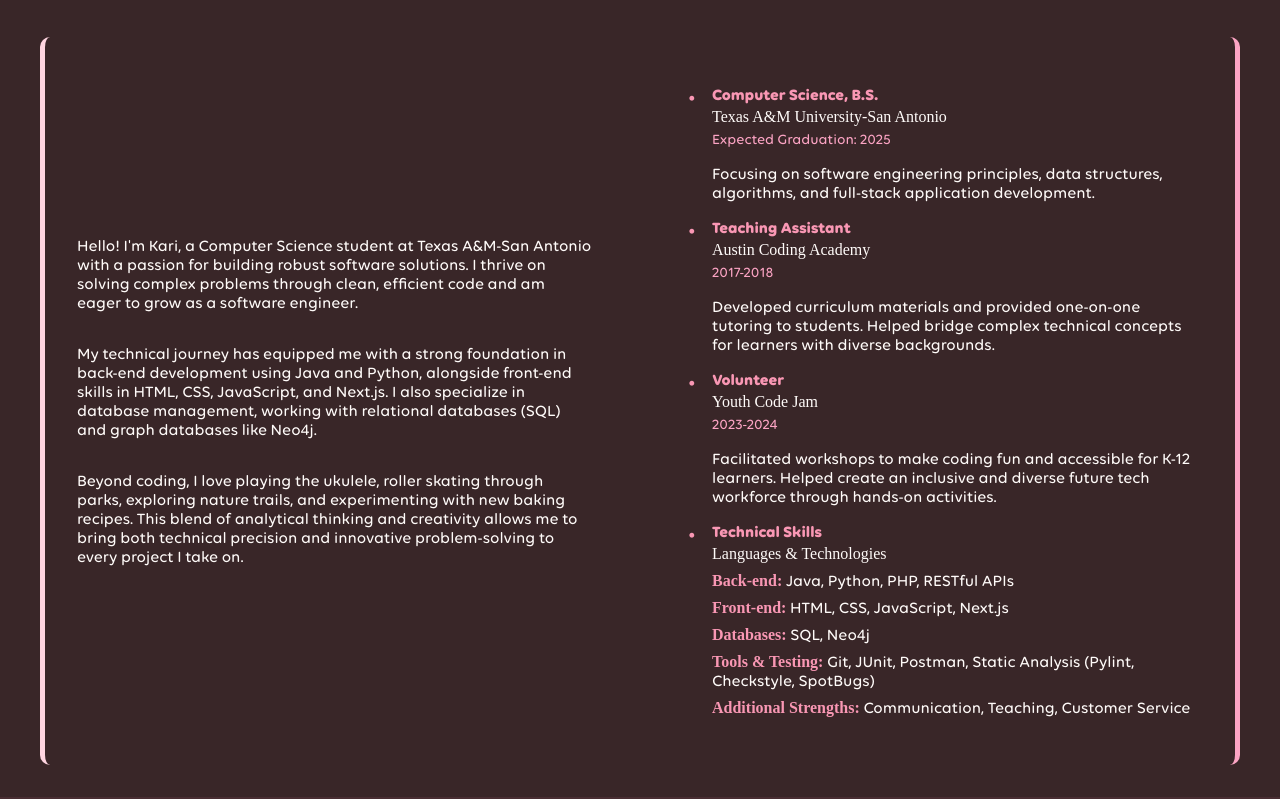
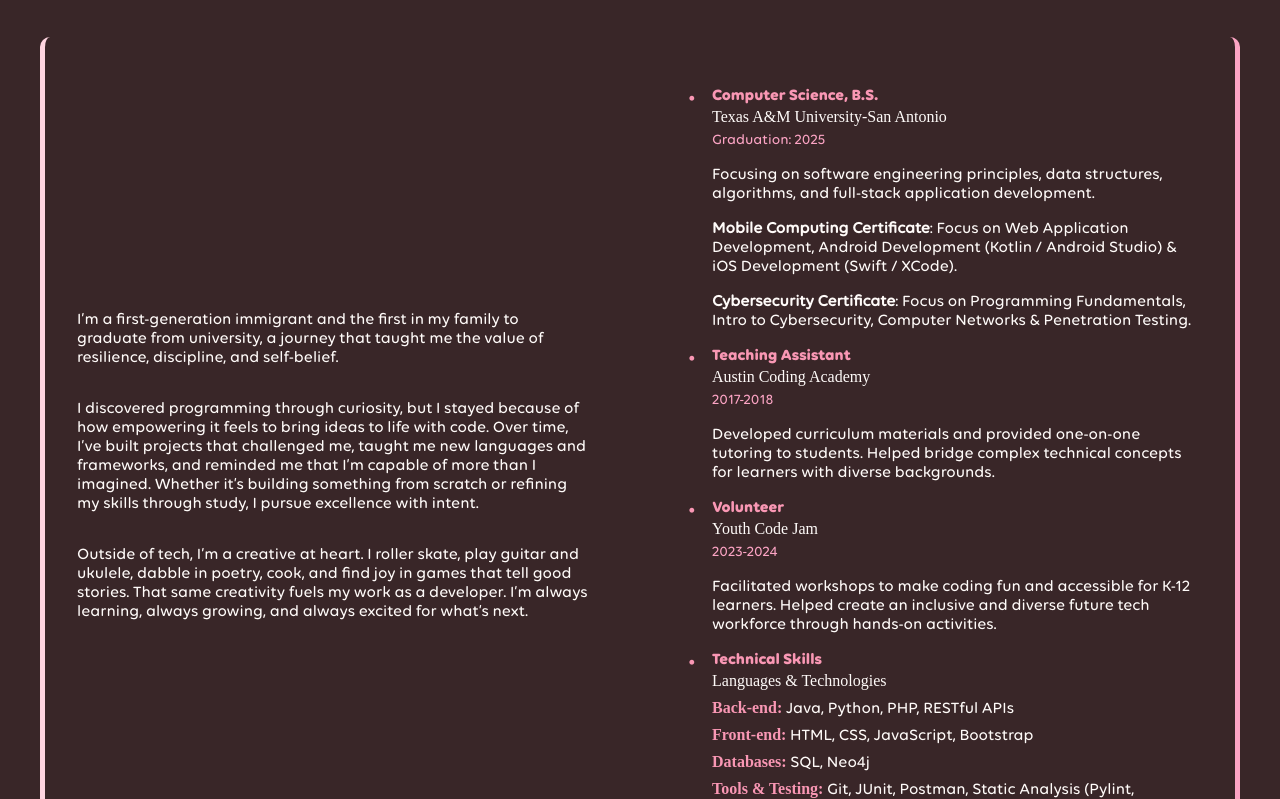
Before and after one commit to e-kari/kari, a Next.js app: page / in a window 1280 px wide. Shown: the part 1101-1900 px from the top of the page. Built offline with nearby package versions, Linux system fonts and the light colour scheme; a web font is replaced by a local one.

Commit message:
Edited About sections

```diff
--- a/src/app/page.tsx
+++ b/src/app/page.tsx
@@ -128,7 +128,7 @@ const Page = () => {
 
           {/* About Me Section */}
           <section className="intro-section" id="intro">
-            <h3>A problem solver at heart, I approach every challenge with patience, a level-headed mindset, and a deep curiosity to keep learning and improving. Whether it's optimizing code, designing robust architectures, or exploring new ways to solve technical puzzles, I thrive on continuous growth and innovation.</h3>
+            <h3>I’m a driven software engineer with a strong foundation in Java and web development. I’ve built real-world projects, including a custom Discord bot, and I enjoy taking on new challenges that push me to grow. In university, I consistently rose to meet complex problems, learning new tools and technologies to deliver effective solutions. I bring a growth mindset, a passion for clean and efficient code, and a commitment to continuous improvement in everything I build.</h3>
             <div className="contact">
               <a href="mailto:enya.kpg@gmail.com">Email</a>
               <a href="https://www.linkedin.com/in/enya-palomino/" target="_blank" rel="noopener noreferrer">LinkedIn</a>
@@ -169,13 +169,13 @@ const Page = () => {
           <div className="about-container">
             <div className="about-bio">
             <p>
-              Hello! I'm Kari, a Computer Science student at Texas A&M-San Antonio with a passion for building robust software solutions. I thrive on solving complex problems through clean, efficient code and am eager to grow as a software engineer.
+              I’m a first-generation immigrant and the first in my family to graduate from university, a journey that taught me the value of resilience, discipline, and self-belief.
             </p>
             <p>
-              My technical journey has equipped me with a strong foundation in back-end development using Java and Python, alongside front-end skills in HTML, CSS, JavaScript, and Next.js. I also specialize in database management, working with relational databases (SQL) and graph databases like Neo4j.
+              I discovered programming through curiosity, but I stayed because of how empowering it feels to bring ideas to life with code. Over time, I’ve built projects that challenged me, taught me new languages and frameworks, and reminded me that I’m capable of more than I imagined. Whether it’s building something from scratch or refining my skills through study, I pursue excellence with intent.
             </p>
             <p>
-              Beyond coding, I love playing the ukulele, roller skating through parks, exploring nature trails, and experimenting with new baking recipes. This blend of analytical thinking and creativity allows me to bring both technical precision and innovative problem-solving to every project I take on.
+              Outside of tech, I’m a creative at heart. I roller skate, play guitar and ukulele, dabble in poetry, cook, and find joy in games that tell good stories. That same creativity fuels my work as a developer. I’m always learning, always growing, and always excited for what’s next.
             </p>
             </div>
             <div className="about-experience">
@@ -183,8 +183,10 @@ const Page = () => {
               <li>
                 <div className="experience-title">Computer Science, B.S.</div>
                 <div className="experience-company">Texas A&M University-San Antonio</div>
-                <div className="experience-date">Expected Graduation: 2025</div>
+                <div className="experience-date">Graduation: 2025</div>
                 <p>Focusing on software engineering principles, data structures, algorithms, and full-stack application development.</p>
+                <p><b>Mobile Computing Certificate</b>: Focus on Web Application Development, Android Development (Kotlin / Android Studio) & iOS Development (Swift / XCode). </p>
+                <p><b>Cybersecurity Certificate</b>: Focus on Programming Fundamentals, Intro to Cybersecurity, Computer Networks & Penetration Testing.</p>
               </li>
               <li>
                 <div className="experience-title">Teaching Assistant</div>
@@ -204,10 +206,10 @@ const Page = () => {
                 <div className="skills-list">
                   <ul>
                     <li><strong>Back-end:</strong> Java, Python, PHP, RESTful APIs</li>
-                    <li><strong>Front-end:</strong> HTML, CSS, JavaScript, Next.js</li>
+                    <li><strong>Front-end:</strong> HTML, CSS, JavaScript, Bootstrap</li>
                     <li><strong>Databases:</strong> SQL, Neo4j</li>
                     <li><strong>Tools & Testing:</strong> Git, JUnit, Postman, Static Analysis (Pylint, Checkstyle, SpotBugs)</li>
-                    <li><strong>Additional Strengths:</strong> Communication, Teaching, Customer Service</li>
+                    <li><strong>Additional Strengths:</strong> Time management, colla</li>
                   </ul>
                 </div>
               </li>
```
